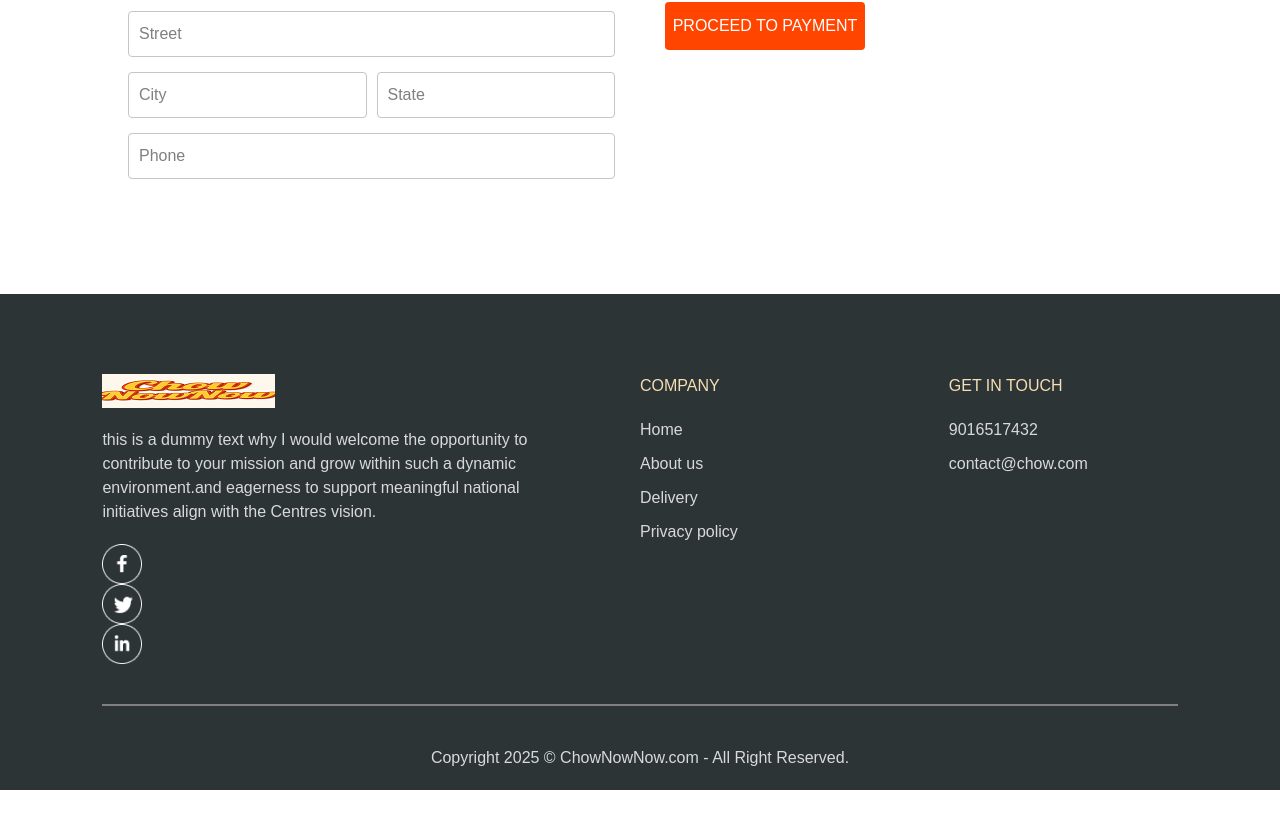
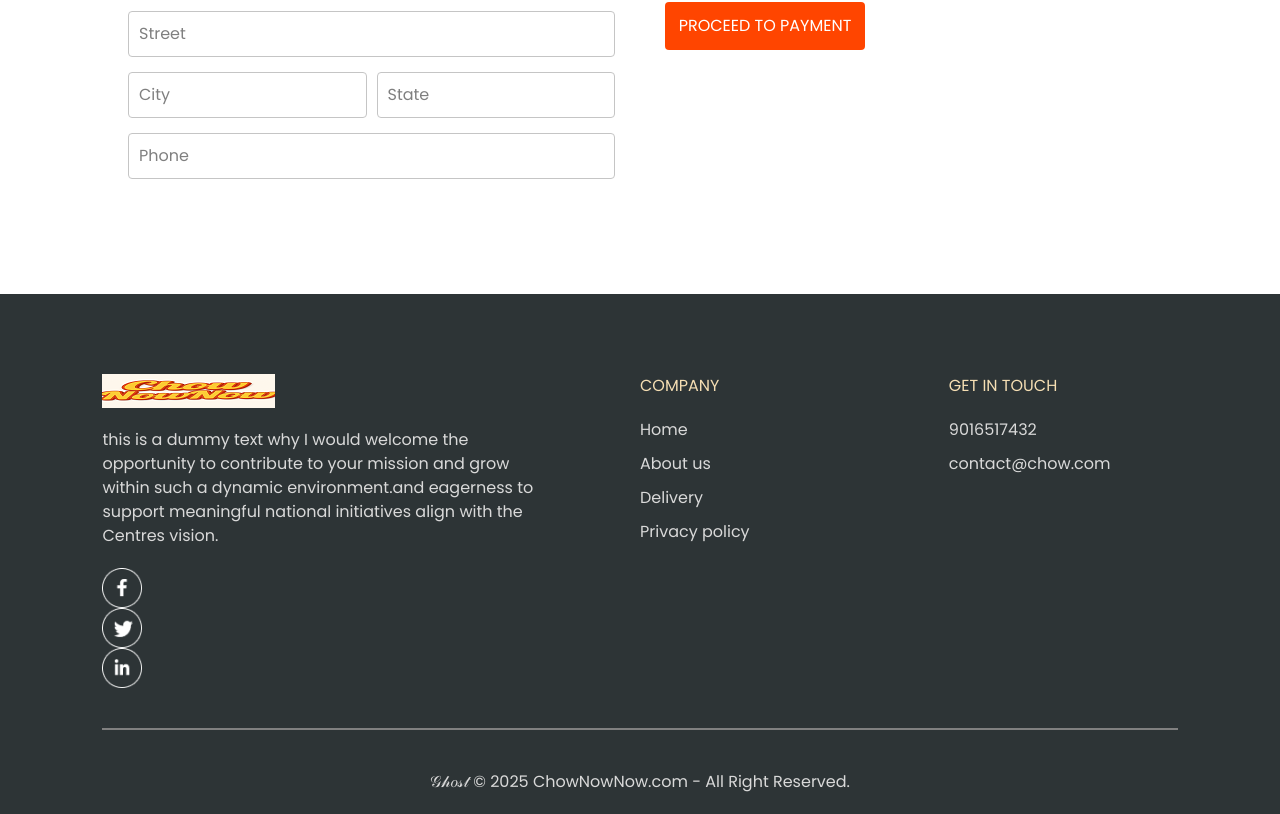
Before and after one commit to Favyabam/ChowNowNow, a React (Vite) app: page /order in a window 1280 px wide. Shown: the part 392-1206 px from the top of the page. Before the commit the page ends 1182 px from the top, so only its background shows below. Built offline with nearby package versions, Linux system fonts and the light colour scheme.

Commit message:
updated the footer

```diff
--- a/src/components/Footer/Footer.jsx
+++ b/src/components/Footer/Footer.jsx
@@ -33,7 +33,7 @@
                 </div>
             </div>
             <hr />
-            <p className="footer-copyright">Copyright 2025 © ChowNowNow.com - All Right Reserved.</p>
+            <p className="footer-copyright">𝒢𝒽𝑜𝓈𝓉 © 2025  ChowNowNow.com - All Right Reserved.</p>
         </div>
     )
 }
--- a/src/index.css
+++ b/src/index.css
@@ -1,6 +1,7 @@
+@import url('https://fonts.googleapis.com/css2?family=Poppins:wght@400;500;600&display=swap');
+
 @import "tailwindcss";
 
-@import url('https://fonts.googleapis.com/css2?family=Poppins:wght@400;500;600&display=swap');
 
 *{
   padding: 0;
```
